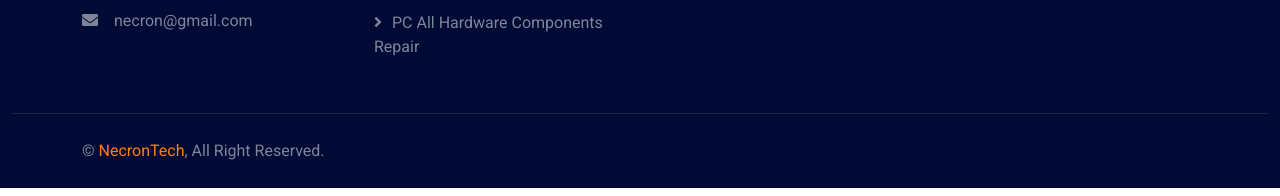
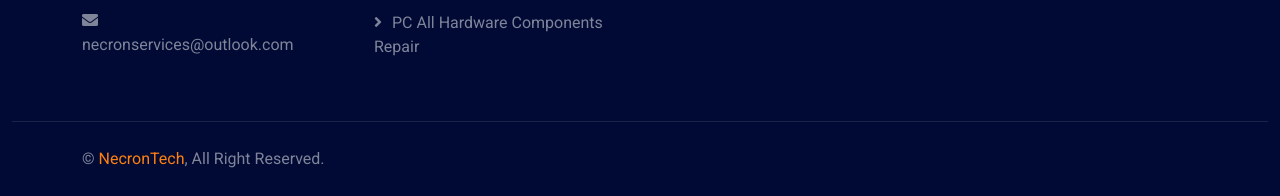
Before and after one commit to NecronServices/necronservices, a plain HTML site: page tvrepairservice.html in a window 1280 px wide. Shown: the part 1973-2169 px from the top of the page. Drawn offline with nearby package versions, Linux system fonts and the light colour scheme; a script that the page names is missing.

Commit message:
Update tvrepairservice.html

```diff
--- a/tvrepairservice.html
+++ b/tvrepairservice.html
@@ -260,7 +260,7 @@
                     <p><i class="fa fa-map-marker-alt me-3"></i>Plot.no: 44, Chola CHS, Model Town, Andheri (W), Mumbai:
                         400053</p>
                     <p><i class="fa fa-phone-alt me-3"></i>+91 9221220220</p>
-                    <p><i class="fa fa-envelope me-3"></i>necron@gmail.com</p>
+                    <p><i class="fa fa-envelope me-3"></i>necronservices@outlook.com</p>
                 </div>
                 <div class="col-lg-3 col-md-6">
                     <h5 class="text-light mb-4">Our Services</h5>
```
